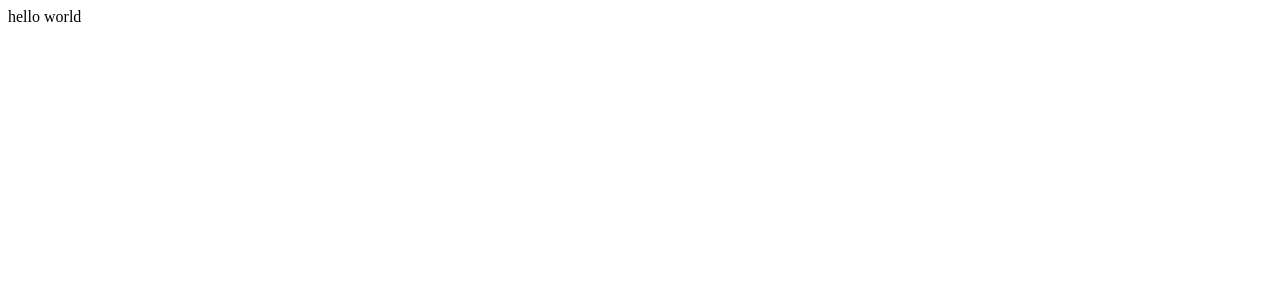
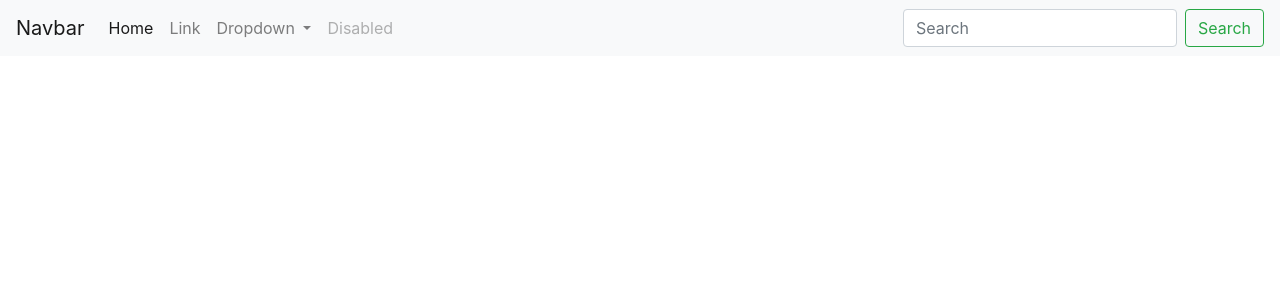
Before and after one commit to JeewanthaLahiru/Shopping-Cart-Project-with-Angular, an Angular app in the folder shopping-cart/: page / in a window 1280 px wide. Shown: the top 300 px of the page. Built offline with nearby package versions, Linux system fonts and the light colour scheme.

Commit message:
added bootstrap

```diff
--- a/shopping-cart/src/app/app.component.html
+++ b/shopping-cart/src/app/app.component.html
@@ -1 +1,13 @@
-hello world
+<!DOCTYPE html>
+<html lang="en">
+<head>
+  <meta charset="UTF-8">
+  <meta http-equiv="X-UA-Compatible" content="IE=edge">
+  <meta name="viewport" content="width=device-width, initial-scale=1.0">
+  <title>Document</title>
+</head>
+<body>
+  <app-client-app></app-client-app>
+
+</body>
+</html>
--- a/shopping-cart/src/app/client-app/client-app.component.html
+++ b/shopping-cart/src/app/client-app/client-app.component.html
@@ -1 +1,47 @@
-<p>client-app works!</p>
+<!DOCTYPE html>
+<html lang="en">
+<head>
+    <meta charset="UTF-8">
+    <meta http-equiv="X-UA-Compatible" content="IE=edge">
+    <meta name="viewport" content="width=device-width, initial-scale=1.0">
+    <title>Document</title>
+</head>
+<body>
+    <nav class="navbar navbar-expand-lg navbar-light bg-light">
+        <a class="navbar-brand" href="#">Navbar</a>
+        <button class="navbar-toggler" type="button" data-toggle="collapse" data-target="#navbarSupportedContent" aria-controls="navbarSupportedContent" aria-expanded="false" aria-label="Toggle navigation">
+          <span class="navbar-toggler-icon"></span>
+        </button>
+
+        <div class="collapse navbar-collapse" id="navbarSupportedContent">
+          <ul class="navbar-nav mr-auto">
+            <li class="nav-item active">
+              <a class="nav-link" href="#">Home <span class="sr-only">(current)</span></a>
+            </li>
+            <li class="nav-item">
+              <a class="nav-link" href="#">Link</a>
+            </li>
+            <li class="nav-item dropdown">
+              <a class="nav-link dropdown-toggle" href="#" id="navbarDropdown" role="button" data-toggle="dropdown" aria-haspopup="true" aria-expanded="false">
+                Dropdown
+              </a>
+              <div class="dropdown-menu" aria-labelledby="navbarDropdown">
+                <a class="dropdown-item" href="#">Action</a>
+                <a class="dropdown-item" href="#">Another action</a>
+                <div class="dropdown-divider"></div>
+                <a class="dropdown-item" href="#">Something else here</a>
+              </div>
+            </li>
+            <li class="nav-item">
+              <a class="nav-link disabled" href="#">Disabled</a>
+            </li>
+          </ul>
+          <form class="form-inline my-2 my-lg-0">
+            <input class="form-control mr-sm-2" type="search" placeholder="Search" aria-label="Search">
+            <button class="btn btn-outline-success my-2 my-sm-0" type="submit">Search</button>
+          </form>
+        </div>
+      </nav>
+
+</body>
+</html>
--- a/shopping-cart/src/index.html
+++ b/shopping-cart/src/index.html
@@ -6,8 +6,13 @@
   <base href="/">
   <meta name="viewport" content="width=device-width, initial-scale=1">
   <link rel="icon" type="image/x-icon" href="favicon.ico">
+  <link rel="stylesheet" href="https://maxcdn.bootstrapcdn.com/bootstrap/4.0.0/css/bootstrap.min.css" integrity="sha384-Gn5384xqQ1aoWXA+058RXPxPg6fy4IWvTNh0E263XmFcJlSAwiGgFAW/dAiS6JXm" crossorigin="anonymous">
 </head>
 <body>
   <app-root></app-root>
+
+  <script src="https://code.jquery.com/jquery-3.2.1.slim.min.js" integrity="sha384-KJ3o2DKtIkvYIK3UENzmM7KCkRr/rE9/Qpg6aAZGJwFDMVNA/GpGFF93hXpG5KkN" crossorigin="anonymous"></script>
+  <script src="https://cdnjs.cloudflare.com/ajax/libs/popper.js/1.12.9/umd/popper.min.js" integrity="sha384-ApNbgh9B+Y1QKtv3Rn7W3mgPxhU9K/ScQsAP7hUibX39j7fakFPskvXusvfa0b4Q" crossorigin="anonymous"></script>
+  <script src="https://maxcdn.bootstrapcdn.com/bootstrap/4.0.0/js/bootstrap.min.js" integrity="sha384-JZR6Spejh4U02d8jOt6vLEHfe/JQGiRRSQQxSfFWpi1MquVdAyjUar5+76PVCmYl" crossorigin="anonymous"></script>
 </body>
 </html>
```
